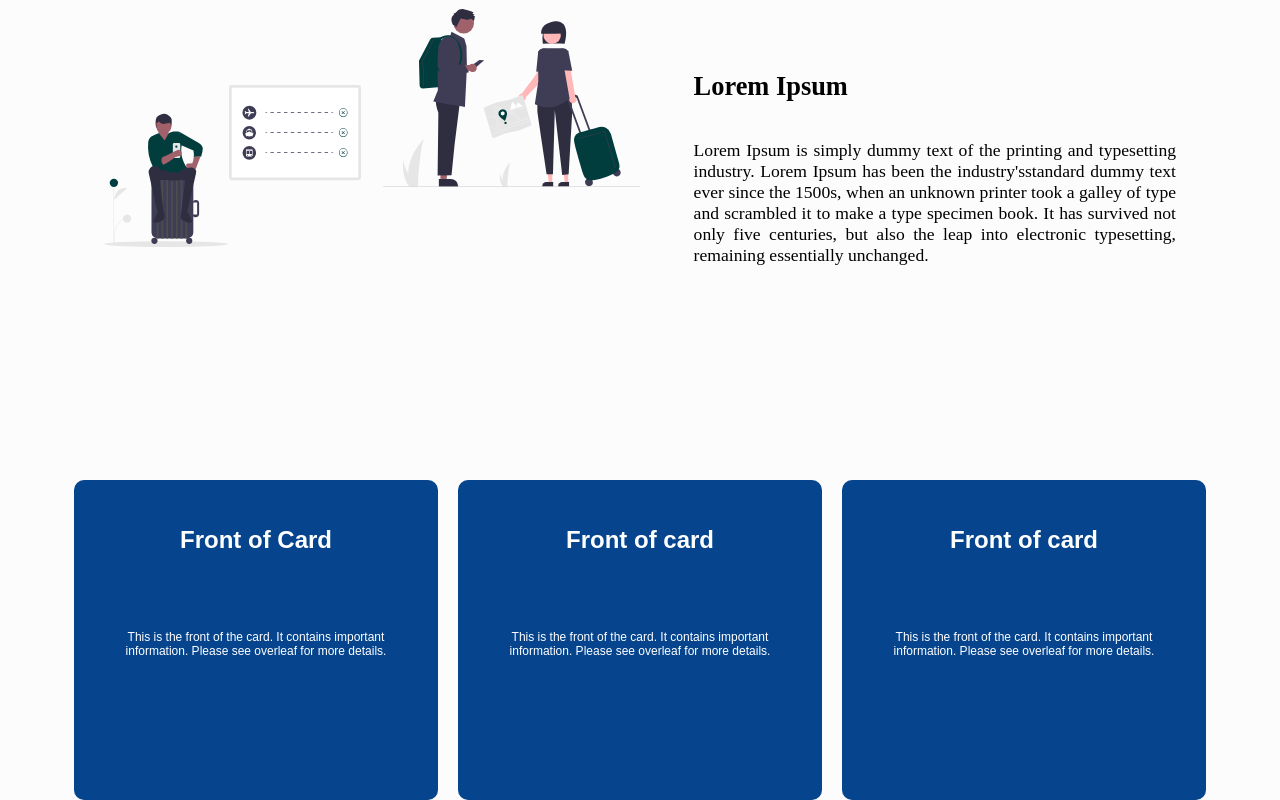
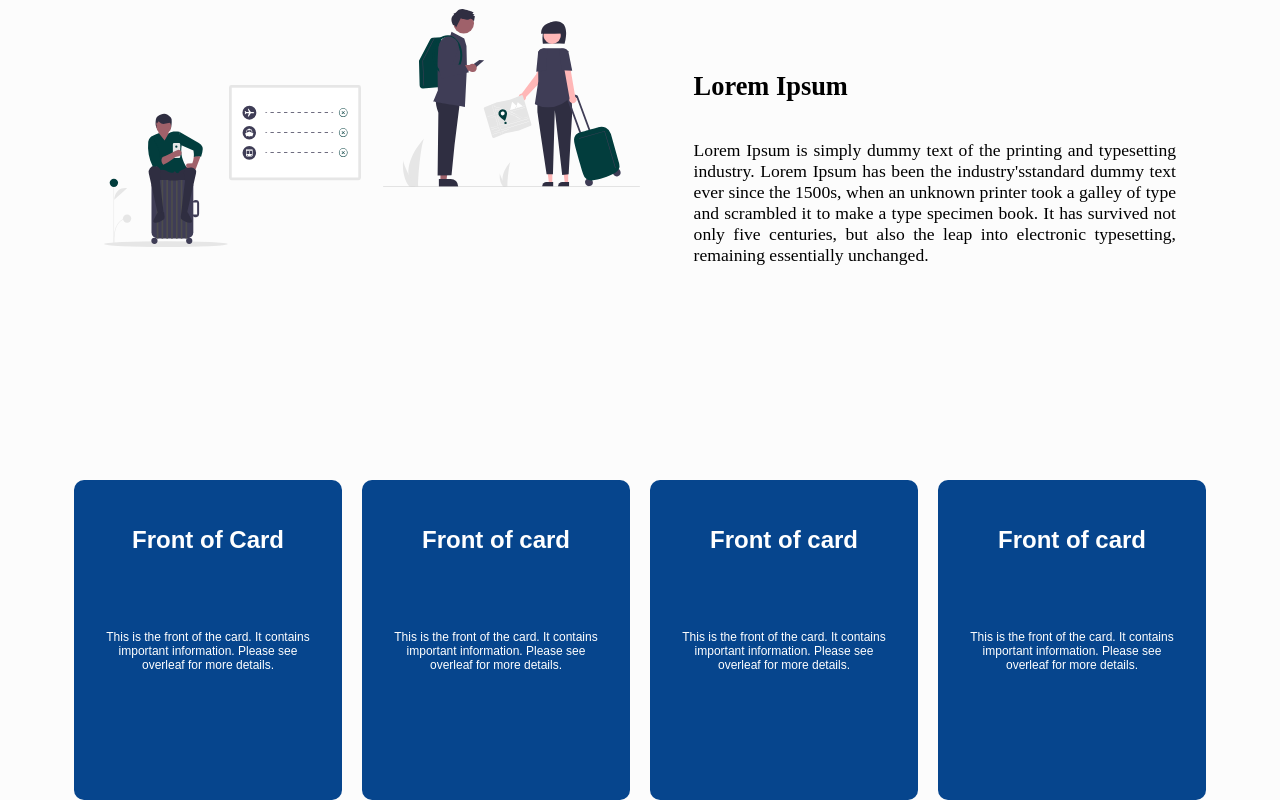
Before and after one commit to surafel27/ShipMate, a React (Vite) app in the folder client/: page /personal in a window 1280 px wide. Shown: the part 726-1526 px from the top of the page. Built offline with nearby package versions, Linux system fonts and the light colour scheme.

Commit message:
landing page design

```diff
--- a/client/src/pages/sender/Index.jsx
+++ b/client/src/pages/sender/Index.jsx
@@ -24,6 +24,13 @@ const Indexsender = () => {
         heading2:"Back of Card",
         text1:"This is the front of the card. It contains important information. Please see overleaf for more details.",
         text2:"Your use of this site is subject to the terms and conditions governing this and all transactions."
+      },
+      {
+        heading1:"Front of card",
+        heading2:"Back of Card",
+        text1:"This is the front of the card. It contains important information. Please see overleaf for more details.",
+        text2:"Your use of this site is subject to the terms and conditions governing this and all transactions."
+
       },
       {
         heading1:"Front of card",
```
